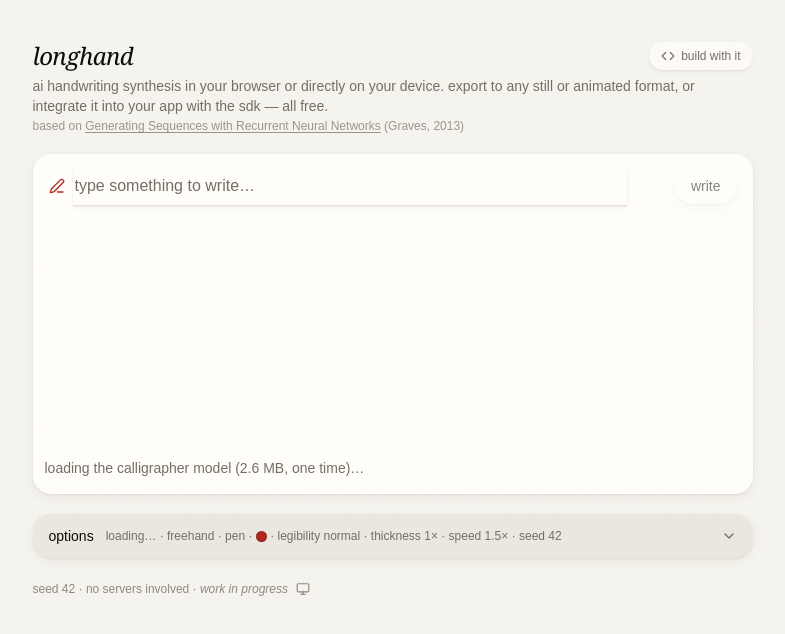
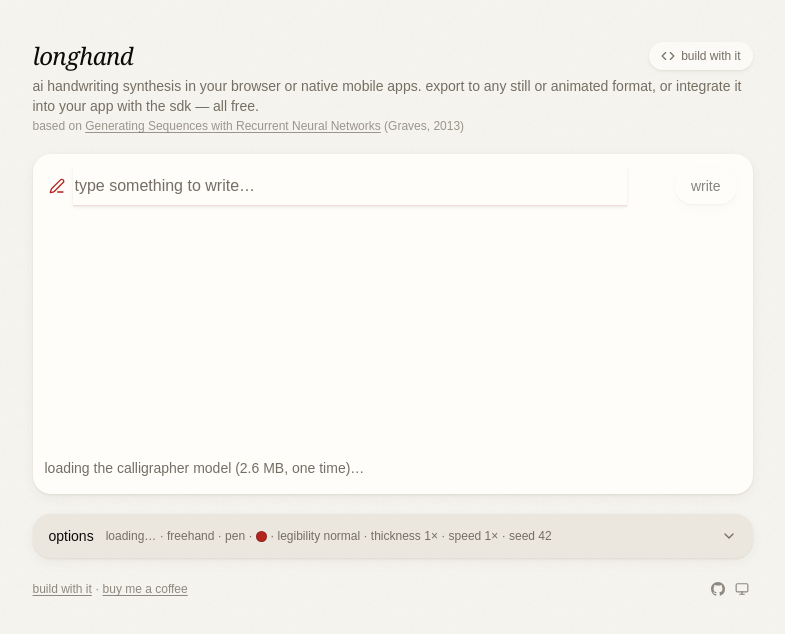
Before and after one commit to tmarkovski/longhand, a React (Vite) app in the folder apps/web/: page / in a window 1280 px wide. Shown: the top 634 px of the page, without its empty margins (240-1025 px from the left). Built offline with nearby package versions, Linux system fonts and the light colour scheme.

Commit message:
Site footer on both pages; default speed is 1x

```diff
--- a/apps/web/src/App.tsx
+++ b/apps/web/src/App.tsx
@@ -28,7 +28,7 @@
   chipRightClass,
   chipSlotClass,
   Segmented,
-  ThemeToggle,
+  SiteFooter,
 } from "./controls.js";
 import ExportDialog from "./ExportDialog.js";
 import type { ExportStyle } from "./export.js";
@@ -88,8 +88,8 @@
 // Thickness is a multiplier on the renderers' tuned ink width: 1x sits in
 // the middle of the slider (0.5–1.5), so default means "as tuned".
 const DEFAULT_THICKNESS = 1.0;
-// A brisk-but-watchable writing pace.
-const DEFAULT_SPEED = 1.5;
+// Authentic pen pace: 1x plays strokes back at the model's recorded timing.
+const DEFAULT_SPEED = 1;
 
 /** Ink weight per engine + stroke combination, multiplied into thickness.
  * Normalizes how heavy 1x looks across combinations — the reference ribbon
@@ -805,7 +805,7 @@
         </div>
         {/* Below the wordmark row, so it can run the full width. */}
         <p className="mt-1 text-sm text-muted-foreground">
-          ai handwriting synthesis in your browser or directly on your device. export to
+          ai handwriting synthesis in your browser or native mobile apps. export to
           any still or animated format, or integrate it into your app with the sdk — all
           free.
         </p>
@@ -995,7 +995,7 @@
           {/* The collapsed state's whole job: a one-line readout of the
               settings. Open, the full controls say the same thing, so the
               readout fades away on the panel's own 200ms clock. */}
-          <span className="min-w-0 flex-1 truncate text-left text-xs text-muted-foreground transition-opacity duration-200 group-data-panel-open:opacity-0">
+          <span className="settings-readout min-w-0 flex-1 truncate text-left text-xs text-muted-foreground transition-opacity duration-200 group-data-panel-open:opacity-0">
             {descriptor?.label ?? "loading…"} · {styleLabel} · {stroke} ·{" "}
             <span
               className="inline-block size-[11px] rounded-full border border-foreground/20 bg-foreground align-[-1.5px]"
@@ -1210,12 +1210,7 @@
         </CollapsibleContent>
       </Collapsible>
 
-      <footer className="flex items-center gap-1 text-xs text-muted-foreground/80">
-        <span>
-          seed {seed} · no servers involved · <span className="italic">work in progress</span>
-        </span>
-        <ThemeToggle onApply={refit} />
-      </footer>
+      <SiteFooter page="studio" onThemeApply={refit} />
     </main>
   );
 }
--- a/apps/web/src/controls.tsx
+++ b/apps/web/src/controls.tsx
@@ -1,6 +1,7 @@
 import { useEffect, useLayoutEffect, useRef, useState, type ReactNode } from "react";
 import { MonitorIcon, MoonIcon, SunIcon } from "lucide-react";
 import { cn } from "@/lib/utils";
+import { REPO_URL } from "./snippets.js";
 
 /** The paper's action chips (play, share, code, export): icon circles that
  * unroll into a labeled pill under the pointer or keyboard focus — the
@@ -120,6 +121,74 @@
   );
 }
 
+// TODO: no account exists at this handle yet — point it at the real page.
+const COFFEE_URL = "https://buymeacoffee.com/tmarkovski";
+
+function FooterLink({ href, children }: { href: string; children: ReactNode }) {
+  const external = href.startsWith("http");
+  return (
+    <a
+      className="whitespace-nowrap underline underline-offset-2 hover:text-foreground"
+      href={href}
+      {...(external ? { target: "_blank", rel: "noreferrer" } : {})}
+    >
+      {children}
+    </a>
+  );
+}
+
+/** The GitHub mark (lucide dropped its brand icons), inheriting text color
+ * like a lucide icon would. Path from GitHub's own octicons (MIT). */
+function GithubMark({ className }: { className?: string }) {
+  return (
+    <svg viewBox="0 0 16 16" fill="currentColor" className={className} aria-hidden>
+      <path d="M8 0C3.58 0 0 3.58 0 8c0 3.54 2.29 6.53 5.47 7.59.4.07.55-.17.55-.38 0-.19-.01-.82-.01-1.49-2.01.37-2.53-.49-2.69-.94-.09-.23-.48-.94-.82-1.13-.28-.15-.68-.52-.01-.53.63-.01 1.08.58 1.23.82.72 1.21 1.87.87 2.33.66.07-.52.28-.87.51-1.07-1.78-.2-3.64-.89-3.64-3.95 0-.87.31-1.59.82-2.15-.08-.2-.36-1.02.08-2.12 0 0 .67-.21 2.2.82.64-.18 1.32-.27 2-.27s1.36.09 2 .27c1.53-1.04 2.2-.82 2.2-.82.44 1.1.16 1.92.08 2.12.51.56.82 1.27.82 2.15 0 3.07-1.87 3.75-3.65 3.95.29.25.54.73.54 1.48 0 1.07-.01 1.93-.01 2.2 0 .21.15.46.55.38A8.01 8.01 0 0 0 16 8c0-4.42-3.58-8-8-8z" />
+    </svg>
+  );
+}
+
+/** The one-line footer both pages share: page links on the left, an icon
+ * cluster — the repo and the theme toggle — on the right. `lead` is a
+ * page's own closing words, ahead of the links (the guide keeps its
+ * weights note there). */
+export function SiteFooter({
+  page,
+  lead,
+  onThemeApply,
+}: {
+  page: "studio" | "build";
+  lead?: ReactNode;
+  onThemeApply?: () => void;
+}) {
+  return (
+    <footer className="flex items-center justify-between gap-3 text-xs text-muted-foreground/80">
+      <span>
+        {lead}
+        {page === "studio" ? (
+          <FooterLink href="#/build">build with it</FooterLink>
+        ) : (
+          <FooterLink href="#/">studio</FooterLink>
+        )}
+        {" · "}
+        <FooterLink href={COFFEE_URL}>buy me a coffee</FooterLink>
+      </span>
+      <span className="flex shrink-0 items-center gap-0.5">
+        <a
+          className="rounded-full p-1 transition-colors hover:text-foreground"
+          href={REPO_URL}
+          target="_blank"
+          rel="noreferrer"
+          aria-label="source on GitHub"
+          title="source on GitHub"
+        >
+          <GithubMark className="size-3.5" />
+        </a>
+        <ThemeToggle onApply={onThemeApply} />
+      </span>
+    </footer>
+  );
+}
+
 type Theme = "system" | "light" | "dark";
 
 const THEME_ICONS = { system: MonitorIcon, light: SunIcon, dark: MoonIcon } as const;
--- a/apps/web/src/share.ts
+++ b/apps/web/src/share.ts
@@ -20,7 +20,7 @@
 
 // Mirrors App.tsx's DEFAULT_THICKNESS / DEFAULT_SPEED and the slider ranges.
 const THICKNESS_RANGE = { min: 0.5, max: 1.5, fallback: 1 };
-const SPEED_RANGE = { min: 0.25, max: 4, fallback: 1.5 };
+const SPEED_RANGE = { min: 0.25, max: 4, fallback: 1 };
 
 /** A parsed share link. Null style/stroke mean "the engine's default";
  * null seed means the link didn't pin one (roll a fresh take); null
```
Also changed, not shown: 1 other file (tests, documents, lock files or other folders).
